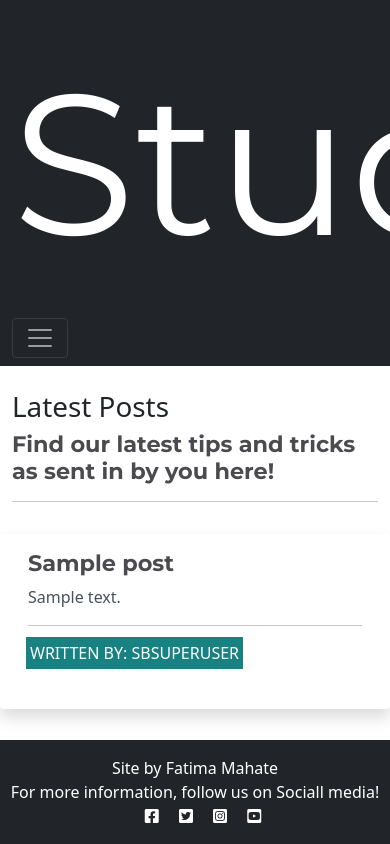
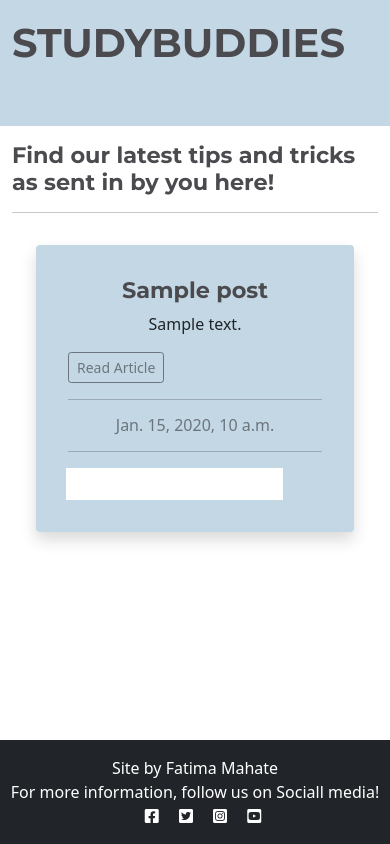
Before and after one commit to fatimamahate/studybuddies, a Django app: page / in a window 390 px wide; the page is wider, and only the part inside the window is pictured. Run offline with Django 4.2, Linux system fonts and the light colour scheme; data comes from the database, SQL or seed files in the repository; tables that the repository leaves empty hold one stand-in row (values such as "Sample post"); parts of the project's set-up code (start-up, migrations or seed data) failed here and were passed over.

Commit message:
add more styling and create button that is used to click on the psot

```diff
--- a/static/css/style.css
+++ b/static/css/style.css
@@ -1,14 +1,16 @@
 @import url('https://fonts.googleapis.com/css2?family=Montserrat:ital,wght@0,100..900;1,100..900&display=swap');
 
 
-/* body {
-    /* background-color: #F9FAFC; */
-    /* background-color: pink;
-} */
+body {
+    background-color: white;
+}
 
 .brand {
-    font-size: 200px;
     font-family: Montserrat, sans-serif;
+}
+
+.brand:hover{
+    color: black;
 }
 
 h2 {
@@ -18,6 +20,25 @@ h2 {
     color: #4A4A4F;
 }
 
+.navbar{
+    background-color: rgb(196, 215, 228);
+}
+.navbar-brand {
+    font-family: 'Monstserrat', sans-serif;
+    font-weight: 700;
+    font-size: 2.5em;
+    text-transform: uppercase;
+    color: #4A4A4F;
+    text-decoration: none;
+}
+
+.navbar-nav{
+    font-family: 'Monstserrat', sans-serif;
+    font-size: 1em;
+    text-transform: uppercase;
+    color: #4A4A4F;
+    text-decoration: none;
+}
 /* .thin {
     font-weight: 300;
 } */
@@ -34,9 +55,28 @@ h2 {
     background-color: #F9FAFC;
 } */
 
+.row{
+    margin: 0 auto;
+}
 .card {
     border: none;
-    background-color: transparent;
+    background-color:rgb(196, 215, 228);
+}
+/* .card:hover{
+    background-color: white;
+} */
+
+
+.card-title{
+    text-align: center;
+    color:#4A4A4F
+}
+/* .card-title:hover{
+    color:black;
+} */
+
+.card-text{
+    text-align: center;
 }
 
 .image-container {
@@ -48,8 +88,10 @@ h2 {
     bottom: 5%;
     min-width: 30%;
     left: -2px;
-    background-color: #188181;
+    background-color: white;
 }
+
+
 
 .scale {
     width: 100%;
@@ -73,7 +115,7 @@ h2 {
 
 .masthead-text {
     background-color: #445261;
-    color: white;
+    color: black;
     position: relative;
 }
 
@@ -97,25 +139,29 @@ h2 {
 }
 
 .post-link {
+    text-align: center;
+    background-color: transparent;
+
     text-decoration: none;
-    color: #445261;
 }
 
 .post-link:hover,
-.page-link {
-    color: #E84610;
+.page-link{
+    color: black;
+    text-decoration: none;
 }
 
 .post-title {
     margin-top: 10%;
     margin-left: 5%;
-    color: blue;
+    color: #4A4A4F;
 }
 
 .post-subtitle {
     margin-left: 5%;
     color: lightgray;
 }
+
 
 .btn-signup,
 .btn-edit {
@@ -130,7 +176,7 @@ h2 {
 }
 
 .link {
-    color: #23BBBB;
+    color: black;
     text-decoration: none;
 }
 
--- a/studyexamtips/templates/studyexamtips/index.html
+++ b/studyexamtips/templates/studyexamtips/index.html
@@ -5,9 +5,8 @@
 <!-- index.html content starts here -->
 <div class="container-fluid">
     <div>
-        <h1 class="headline mt-4">Latest Posts</h1>
         <div>
-            <h2 class="headline-intro-text">Find our latest tips and tricks as sent in by you here!</h2>
+            <h2 class="headline-intro-text mt-3">Find our latest tips and tricks as sent in by you here!</h2>
         </div>
         <hr>
     </div>
@@ -16,18 +15,21 @@
         <div class="col-12 mt-3">
             <div class="row">
                 {% for post in post_list %}
-                <div class="col-md-4 mb-4 border-0 shadow rounded">
-                    <div class="card mb-4">
+                <div class="col-lg-4 col-md-4 col-sm-12">
+                    <div class="card mb-4 border-0 shadow p-3 rounded">
                         <div class="card-body">
-                            <a href="#" class="post-link">
-                                <h2 class="card-title">{{ post.title }}</h2>
-                                <p class="card-text">{{ post.preview }}</p>
+
+                            <h2 class="card-title">{{ post.title }}</h2>
+                            <p class="card-text">{{ post.preview }}</p>
+                            <a href="#" class="post-link btn btn-outline-secondary btn-sm">
+                                Read Article
                             </a>
 
                             <hr />
-                            <p class="card-text text-muted h6">{{ post.post_created_on}}
+                            <p class="card-text text-muted h6 text-center">{{ post.post_created_on}}
                             </p>
-                            <div class="image-container">
+                            <hr/>
+                            <div class="image-container mt-5">
                                 <div class="image-flash">
                                     <p class="author">Written by: {{ post.author }}</p>
                                 </div>
@@ -35,7 +37,7 @@
                         </div>
                     </div>
                 </div>
-                {% if forloop.counter|divisibleby:2 %}
+                {% if forloop.counter|divisibleby:3 %}
             </div>
             <div class="row">
                 {% endif %}
--- a/templates/base.html
+++ b/templates/base.html
@@ -28,7 +28,8 @@
 <!--class="d-flex flex-column h-100 main-bg"  -->
 <body class="d-flex flex-column min-vh-100">
     <!-- Navigation -->
-    <nav class="navbar navbar-expand-lg navbar-dark bg-dark">
+    <nav class="navbar navbar-expand-lg">
+        <!-- navbar-dark bg-dark -->
         <div class="container-fluid">
             <a class="navbar-brand" href="{% url 'home' %}"><span class="brand">StudyBuddies</span></a>
             <button class="navbar-toggler" type="button" data-bs-toggle="collapse" data-bs-target="#navbarText"
```
